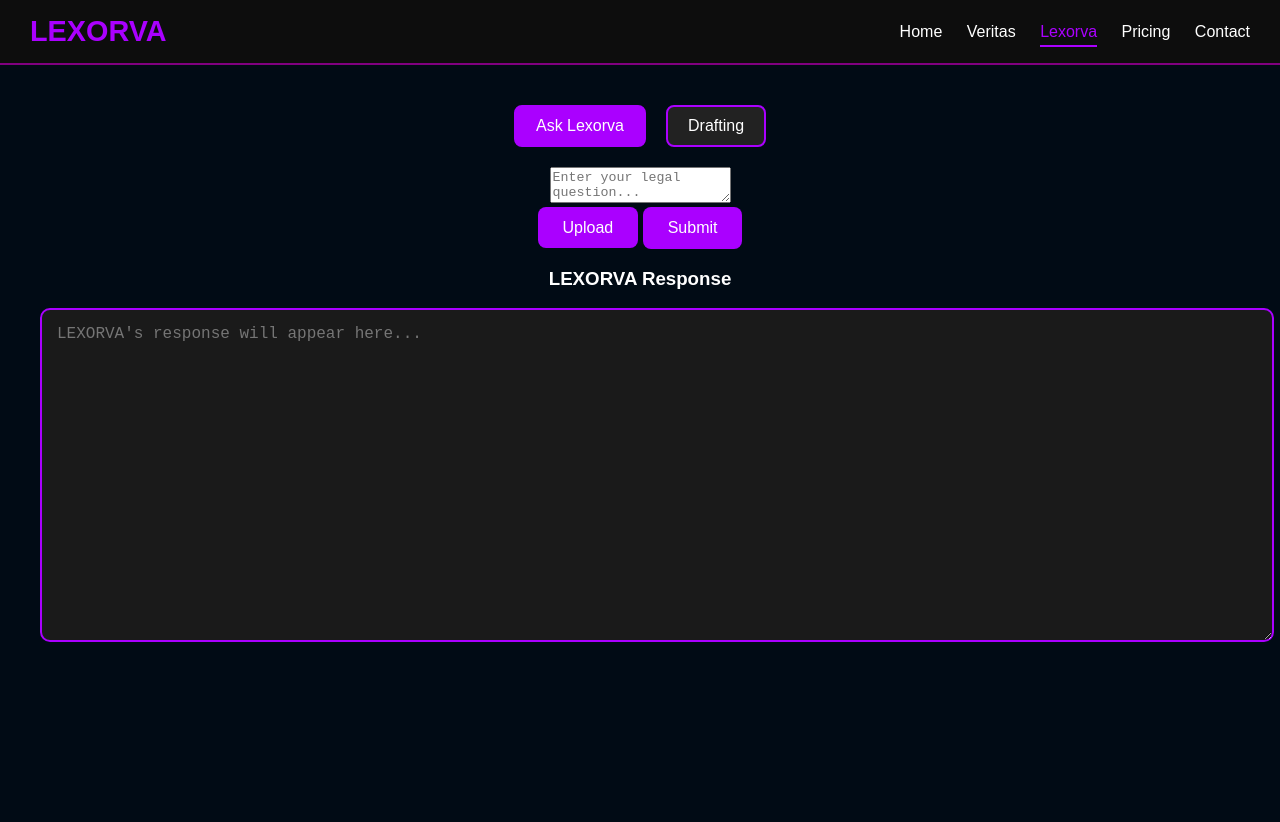
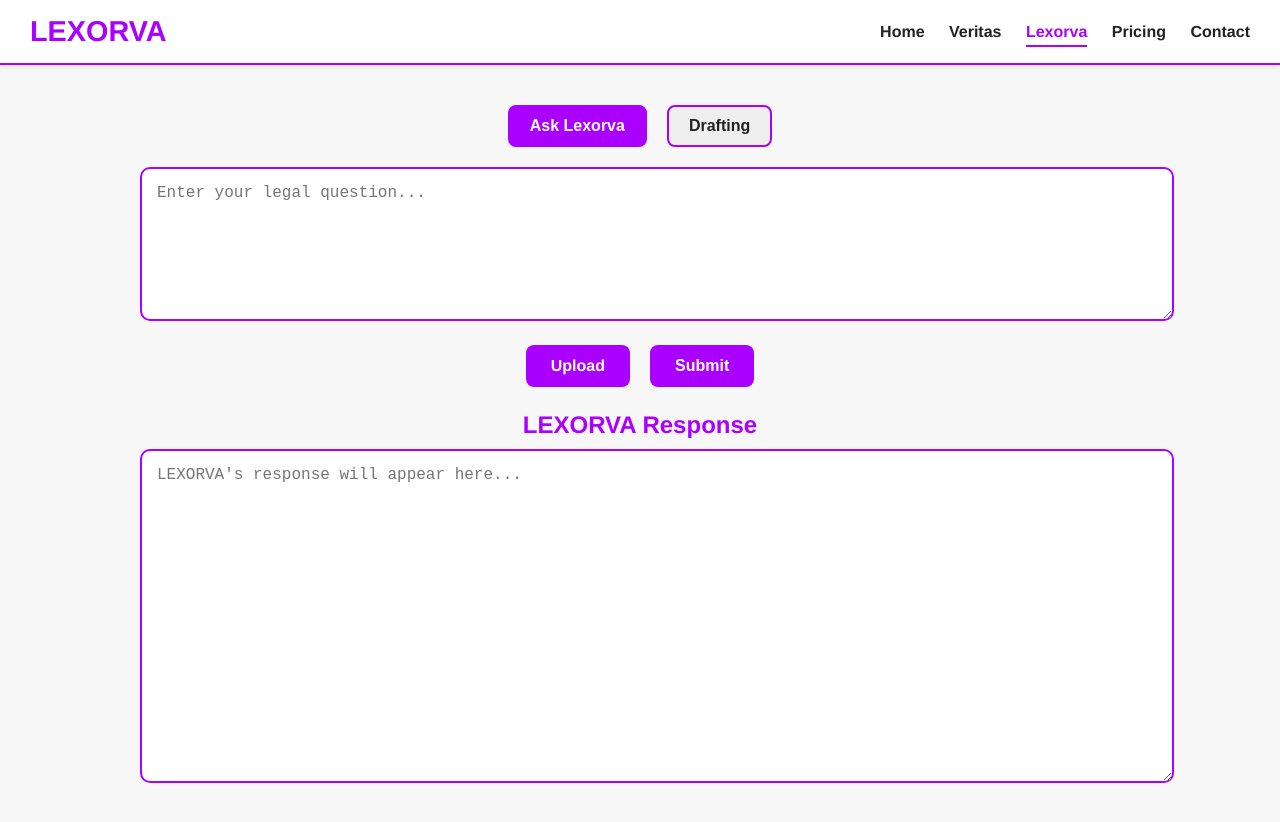
Before and after one commit to AILawsolutions/veritas-front-end, a plain HTML site: page lexorva.html in a window 1280 px wide. Before the commit the page ends 800 px from the top, so only its background shows below. Drawn offline with nearby package versions, Linux system fonts and the light colour scheme.

Commit message:
Update lexorva.css

```diff
--- a/lexorva.css
+++ b/lexorva.css
@@ -1,13 +1,12 @@
-
 /* lexorva.css */
 
-/* Reset and base styles */
+/* Reset + base */
 body {
     margin: 0;
     padding: 0;
-    font-family: 'Orbitron', 'Rajdhani', sans-serif;
-    background-color: #010B15;
-    color: #FFFFFF;
+    font-family: 'Orbitron', 'Helvetica Neue', Arial, sans-serif;
+    background-color: #F7F7F7;
+    color: #222222;
 }
 
 /* Navbar */
@@ -15,9 +14,10 @@ body {
     display: flex;
     justify-content: space-between;
     align-items: center;
-    background-color: #0D0D0D;
+    background-color: #FFFFFF;
     padding: 15px 30px;
-    border-bottom: 2px solid #800080;
+    border-bottom: 2px solid #AA00FF;
+    box-shadow: 0 2px 4px rgba(0,0,0,0.1);
 }
 
 .navbar-brand {
@@ -27,12 +27,13 @@ body {
 }
 
 .navbar-links a {
-    color: #FFFFFF;
+    color: #222222;
     text-decoration: none;
     margin-left: 20px;
     transition: color 0.3s, border-bottom 0.3s;
     border-bottom: 2px solid transparent;
     padding-bottom: 5px;
+    font-weight: bold;
 }
 
 .navbar-links a:hover,
@@ -43,17 +44,10 @@ body {
 
 /* Main container */
 .main-container {
-    max-width: 1200px;
+    max-width: 1000px;
     margin: 40px auto;
     padding: 0 20px;
     text-align: center;
-}
-
-/* Page title */
-.page-title {
-    font-size: 2.5rem;
-    margin-bottom: 30px;
-    color: #AA00FF;
 }
 
 /* Mode switch */
@@ -65,13 +59,14 @@ body {
 }
 
 .mode-button {
-    background-color: #222;
+    background-color: #EEEEEE;
     border: 2px solid #AA00FF;
-    color: #FFFFFF;
+    color: #222222;
     padding: 10px 20px;
     border-radius: 8px;
     cursor: pointer;
     font-size: 1rem;
+    font-weight: bold;
     transition: background-color 0.3s, color 0.3s;
 }
 
@@ -85,18 +80,37 @@ body {
     color: #FFFFFF;
 }
 
+/* Input section */
+.input-section {
+    margin-bottom: 20px;
+}
+
+#mainInput {
+    width: 100%;
+    height: 120px;
+    padding: 15px;
+    border-radius: 10px;
+    border: 2px solid #AA00FF;
+    background-color: #FFFFFF;
+    color: #222222;
+    font-size: 1rem;
+    resize: vertical;
+}
+
 /* Questions panel */
 .questions-panel {
-    background-color: #121212;
+    background-color: #FFFFFF;
     border: 2px solid #AA00FF;
     border-radius: 12px;
     padding: 20px;
     margin-bottom: 20px;
+    text-align: left;
 }
 
 .questions-panel h2 {
     color: #AA00FF;
     margin-bottom: 15px;
+    font-size: 1.5rem;
 }
 
 .questions-grid {
@@ -108,35 +122,46 @@ body {
 .questions-grid input {
     padding: 10px;
     border-radius: 6px;
-    border: 1px solid #444;
-    background-color: #1A1A1A;
-    color: #FFFFFF;
+    border: 1px solid #CCCCCC;
+    background-color: #FAFAFA;
+    color: #222222;
     font-size: 1rem;
 }
 
-/* Upload button */
-.upload-section {
+/* Button row */
+.button-row {
+    display: flex;
+    justify-content: center;
+    gap: 20px;
     margin-bottom: 20px;
+    flex-wrap: wrap;
 }
 
-.upload-button {
-    display: inline-block;
+/* Purple button */
+.purple-button {
     background-color: #AA00FF;
     color: #FFFFFF;
     padding: 12px 25px;
     border-radius: 8px;
     cursor: pointer;
     font-size: 1rem;
+    font-weight: bold;
+    border: none;
     transition: background-color 0.3s, transform 0.3s;
+    display: inline-block;
 }
 
-.upload-button:hover {
+.purple-button:hover {
     background-color: #BB33FF;
     transform: scale(1.05);
 }
 
-.hidden {
-    display: none;
+/* Response title */
+.response-title {
+    font-size: 1.5rem;
+    color: #AA00FF;
+    margin-bottom: 10px;
+    font-weight: bold;
 }
 
 /* Response container */
@@ -150,33 +175,15 @@ body {
     padding: 15px;
     border-radius: 10px;
     border: 2px solid #AA00FF;
-    background-color: #1A1A1A;
-    color: #FFFFFF;
+    background-color: #FFFFFF;
+    color: #222222;
     font-size: 1rem;
     resize: vertical;
 }
 
-/* Action buttons */
-.action-buttons {
-    display: flex;
-    justify-content: center;
-    gap: 20px;
-}
-
-.purple-button {
-    background-color: #AA00FF;
-    color: #FFFFFF;
-    padding: 12px 25px;
-    border-radius: 8px;
-    cursor: pointer;
-    font-size: 1rem;
-    border: none;
-    transition: background-color 0.3s, transform 0.3s;
-}
-
-.purple-button:hover {
-    background-color: #BB33FF;
-    transform: scale(1.05);
+/* Utility */
+.hidden {
+    display: none;
 }
 
 /* Responsive */
@@ -185,7 +192,7 @@ body {
         grid-template-columns: 1fr;
     }
 
-    .action-buttons {
+    .button-row {
         flex-direction: column;
     }
 }
```
